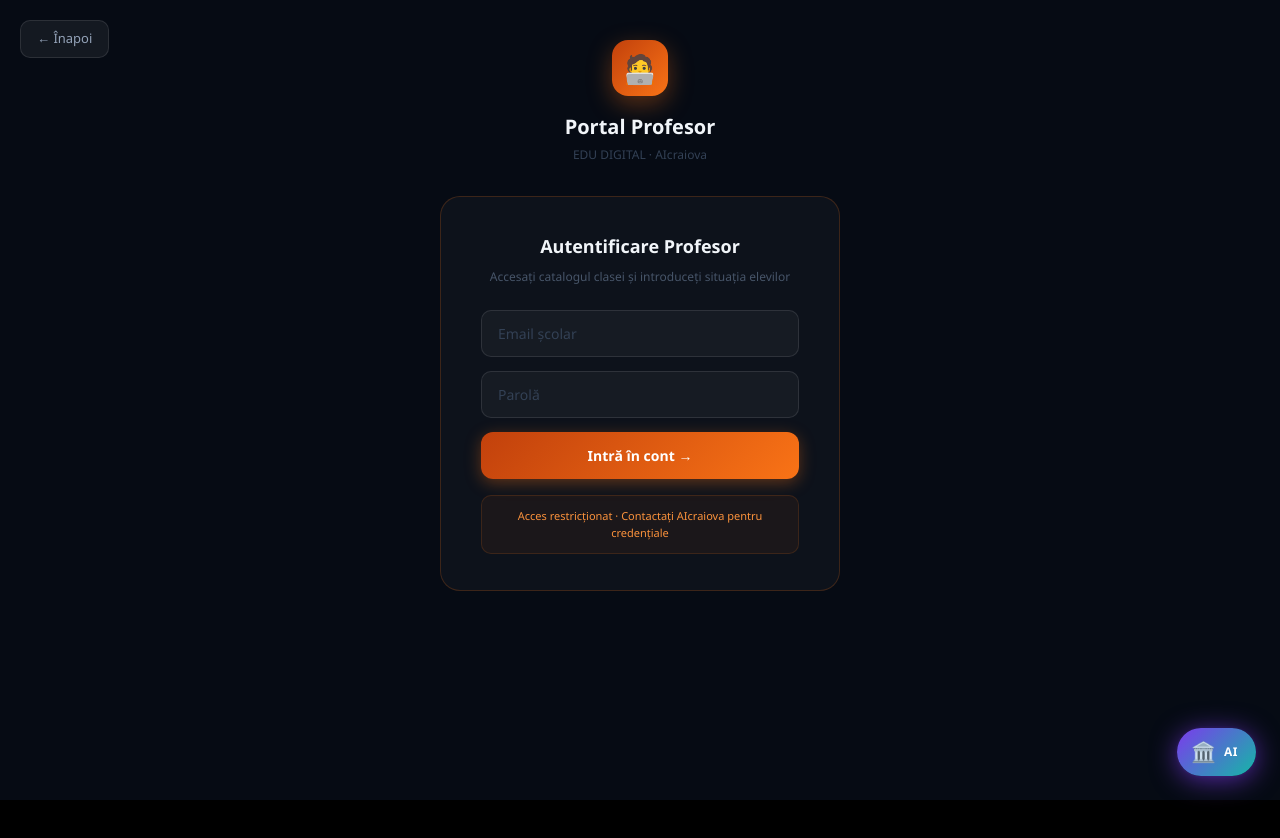
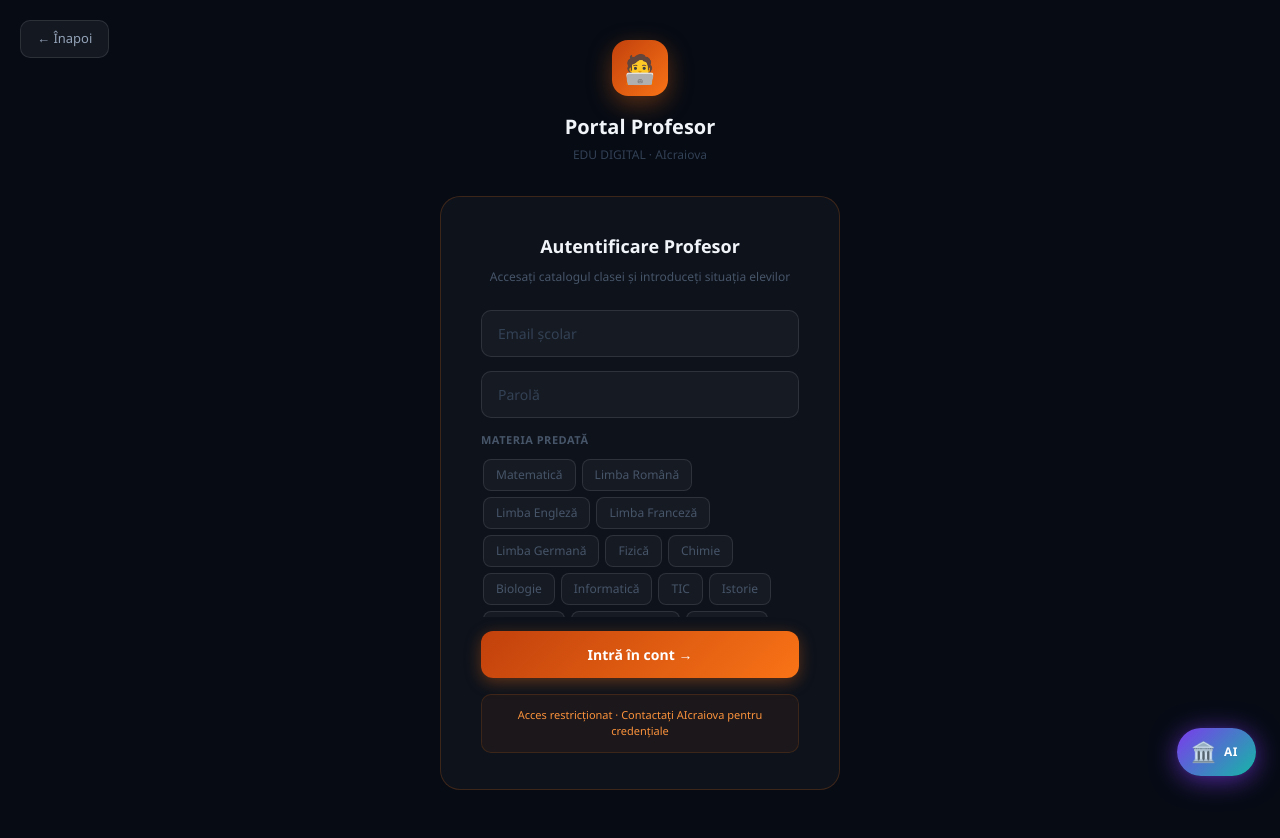
Before and after one commit to catalinradu2026-gif/leadflow-ai, a Next.js app: page /edu/profesori in a window 1280 px wide. Shown: the top 838 px of the page. Before the commit the page ends 800 px from the top, so only its background shows below. Built offline with nearby package versions, Linux system fonts and the light colour scheme.

Commit message:
Add subject selector on teacher login screen

```diff
--- a/app/edu/profesori/page.tsx
+++ b/app/edu/profesori/page.tsx
@@ -23,8 +23,17 @@ export default function ProfesoriPage() {
   const [loginErr, setLoginErr] = useState('')
   const [logging, setLogging] = useState(false)
 
-  const [materie, setMaterie] = useState('Biologie')
-  const [materieEdit, setMaterieEdit] = useState('Biologie')
+  const MATERII = [
+    'Matematică','Limba Română','Limba Engleză','Limba Franceză','Limba Germană',
+    'Fizică','Chimie','Biologie','Informatică','TIC',
+    'Istorie','Geografie','Educație Civică','Economie','Filosofie',
+    'Psihologie','Sociologie','Logică','Religie',
+    'Educație Fizică','Arte Vizuale','Muzică','Tehnologie',
+  ]
+
+  const [materie, setMaterie] = useState('')
+  const [materieLogin, setMaterieLogin] = useState('')
+  const [materieEdit, setMaterieEdit] = useState('')
   const [editingMaterie, setEditingMaterie] = useState(false)
   const [elevi, setElevi] = useState<ContElev[]>([])
   const [nrClasa, setNrClasa] = useState('')
@@ -65,6 +74,7 @@ export default function ProfesoriPage() {
   async function handleLogin(e: React.FormEvent) {
     e.preventDefault()
     if (!email || !password) { setLoginErr('Completați email și parolă.'); return }
+    if (!materieLogin) { setLoginErr('Selectați materia predată.'); return }
     setLogging(true); setLoginErr('')
     await new Promise(r => setTimeout(r, 800))
     setLogging(false)
@@ -78,6 +88,8 @@ export default function ProfesoriPage() {
       setElevi(conturi)
       setNrClasa(clasa)
     } catch {}
+    setMaterie(materieLogin)
+    setMaterieEdit(materieLogin)
     setView('catalog')
   }
 
@@ -102,6 +114,34 @@ export default function ProfesoriPage() {
         <form onSubmit={handleLogin} style={{ display: 'flex', flexDirection: 'column', gap: '14px' }}>
           <input type="email" placeholder="Email școlar" value={email} onChange={e => setEmail(e.target.value)} style={inputStyle} autoComplete="email" />
           <input type="password" placeholder="Parolă" value={password} onChange={e => setPassword(e.target.value)} style={inputStyle} autoComplete="current-password" />
+
+          {/* Selector materie */}
+          <div>
+            <div style={{ fontSize: '11px', color: '#475569', fontWeight: 700, marginBottom: '8px', textTransform: 'uppercase', letterSpacing: '0.5px' }}>
+              Materia predată {materieLogin && <span style={{ color: '#f97316', marginLeft: '6px' }}>· {materieLogin}</span>}
+            </div>
+            <div style={{ maxHeight: '160px', overflowY: 'auto', display: 'flex', flexWrap: 'wrap', gap: '6px', padding: '2px' }}>
+              {MATERII.map(m => (
+                <button
+                  key={m}
+                  type="button"
+                  onClick={() => setMaterieLogin(m)}
+                  style={{
+                    background: materieLogin === m ? 'rgba(249,115,22,0.25)' : 'rgba(255,255,255,0.04)',
+                    border: `1px solid ${materieLogin === m ? 'rgba(249,115,22,0.6)' : 'rgba(255,255,255,0.1)'}`,
+                    borderRadius: '8px', padding: '6px 12px',
+                    fontSize: '12px', fontWeight: materieLogin === m ? 700 : 400,
+                    color: materieLogin === m ? '#fb923c' : '#475569',
+                    cursor: 'pointer', fontFamily: 'inherit',
+                    transition: 'all 0.15s',
+                  }}
+                >
+                  {materieLogin === m ? '✓ ' : ''}{m}
+                </button>
+              ))}
+            </div>
+          </div>
+
           {loginErr && <div style={{ fontSize: '12px', color: '#ef4444', textAlign: 'center' }}>{loginErr}</div>}
           <button type="submit" disabled={logging} style={btnOrange}>{logging ? 'Se verifică...' : 'Intră în cont →'}</button>
         </form>
```
